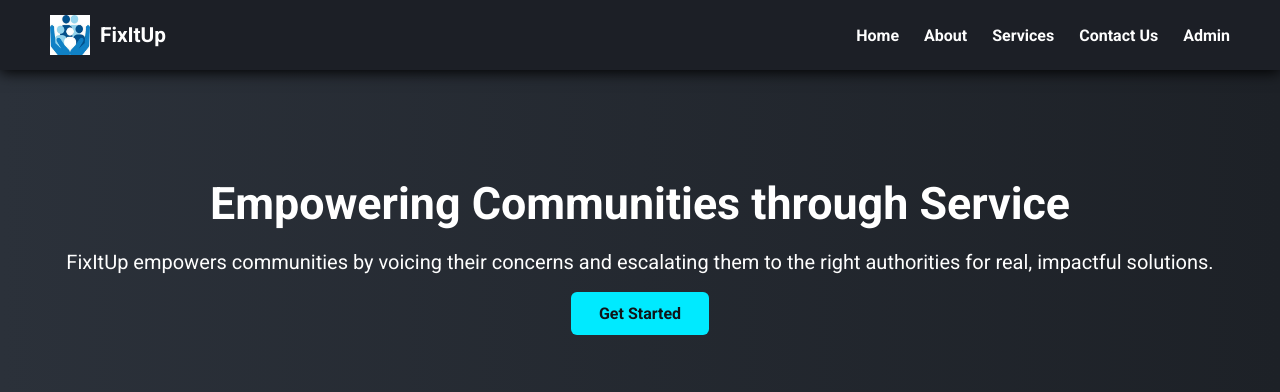
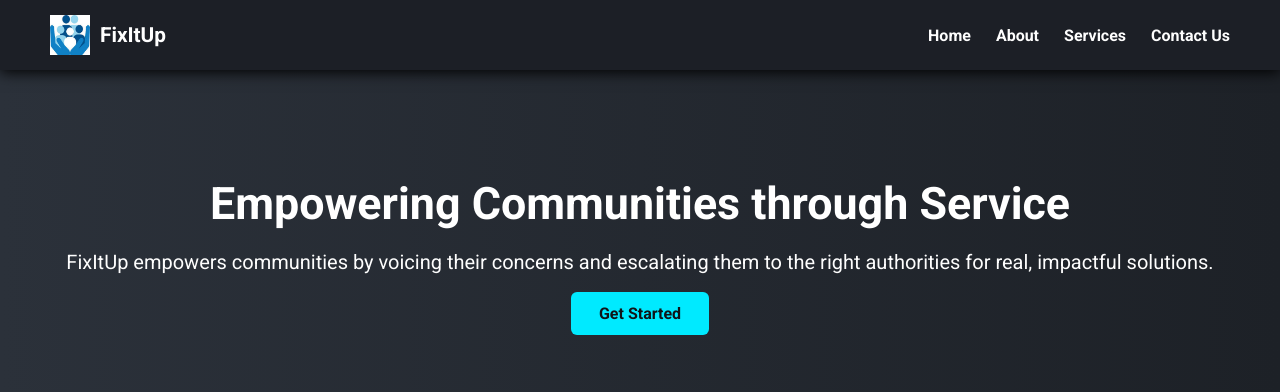
Before and after one commit to dreamygirllll/fixitUp, a Flask app: page / in a window 1280 px wide. Shown: the top 392 px of the page. Run offline with Flask 3, Linux system fonts and the light colour scheme; some libraries are stand-ins or nearby versions.

```diff
--- a/app.py
+++ b/app.py
@@ -2,7 +2,7 @@ from flask import Flask, render_template, request, redirect, url_for, flash , se
 from flask_login import LoginManager, login_user, logout_user, login_required, current_user
 from flask_bcrypt import Bcrypt
 from mongoengine import connect
-from models import User, Issue, ServiceRequest, Feedback, Notification, Discussion, DuplicateResolvedRequest, Admin
+from models import User, Issue, ServiceRequest, Feedback, Notification, Discussion, DuplicateResolvedRequest
 
 app = Flask(__name__)
 app.secret_key = 'supersecretkey'
@@ -23,10 +23,7 @@ bcrypt = Bcrypt(app)
 @login_manager.user_loader
 def load_user(user_id):
     user = User.objects(id=user_id).first()
-    if user:
-        return user
-    return Admin.objects(id=user_id).first()
-
+    return user
 
 # ------------------ Public Route ------------------
 @app.route('/')
@@ -125,65 +122,6 @@ def forgot_password():
         else:
             error = "Please enter a new password."
             return render_template('forgot_password.html', email=email, show_reset=True, error=error)
-@app.route('/admin/dashboard')
-@login_required
-def admin_dashboard():
-    if not getattr(current_user, "is_admin", False):
-        flash("Unauthorized access", "danger")
-        return redirect(url_for('home'))
-    return render_template('admin_dashboard.html')
-@app.route('/admin/logout')
-@login_required
-def admin_logout():
-    if getattr(current_user, "is_admin", False):
-        logout_user()
-        flash("Admin logged out successfully.", "info")
-    return redirect(url_for('home'))
-@app.route('/admin/signup', methods=['GET', 'POST'])
-def admin_signup():
-    if current_user.is_authenticated and getattr(current_user, "is_admin", False):
-        return redirect(url_for('admin_dashboard'))
-
-    if request.method == 'POST':
-        name = request.form['name']
-        email = request.form['email']
-        password = request.form['password']
-
-        if Admin.objects(email=email).first():
-            flash("Admin already exists. Please log in.", "warning")
-            return redirect(url_for('login'))
-
-        hashed_pw = bcrypt.generate_password_hash(password).decode('utf-8')
-        admin = Admin(name=name, email=email, password=hashed_pw).save()
-        login_user(admin)
-        flash("Admin signup successful!", "success")
-        return redirect(url_for('admin_dashboard'))
-
-    return render_template('signup.html')
-@app.route('/admin/login', methods=['GET', 'POST'])
-def admin_login():
-    if current_user.is_authenticated and getattr(current_user, "is_admin", False):
-        return redirect(url_for('admin_dashboard'))
-
-    error = None
-
-    if request.method == 'POST':
-        email = request.form['email']
-        password = request.form['password']
-        session['email'] = email
-
-        admin = Admin.objects(email=email).first()
-        if not admin:
-            error = "Email not found."
-        elif bcrypt.check_password_hash(admin.password, password):
-            login_user(admin)
-            flash("Admin login successful!", "success")
-            return redirect(url_for('admin_dashboard'))
-        else:
-            error = "Incorrect password."
-
-    return render_template('login.html', error=error)
-
 @app.route('/logout')
 @login_required
 def logout():
--- a/templates/home.html
+++ b/templates/home.html
@@ -29,7 +29,6 @@
         <li><a href="#about">About</a></li>
         <li><a href="#services">Services</a></li>
         <li><a href="#contact">Contact Us</a></li>
-        <li><a href="{{ url_for('admin_login') }}">Admin</a></li>
     </ul>
 </nav>
 
```
Also changed, not shown: models.py (+0 -23 lines).
